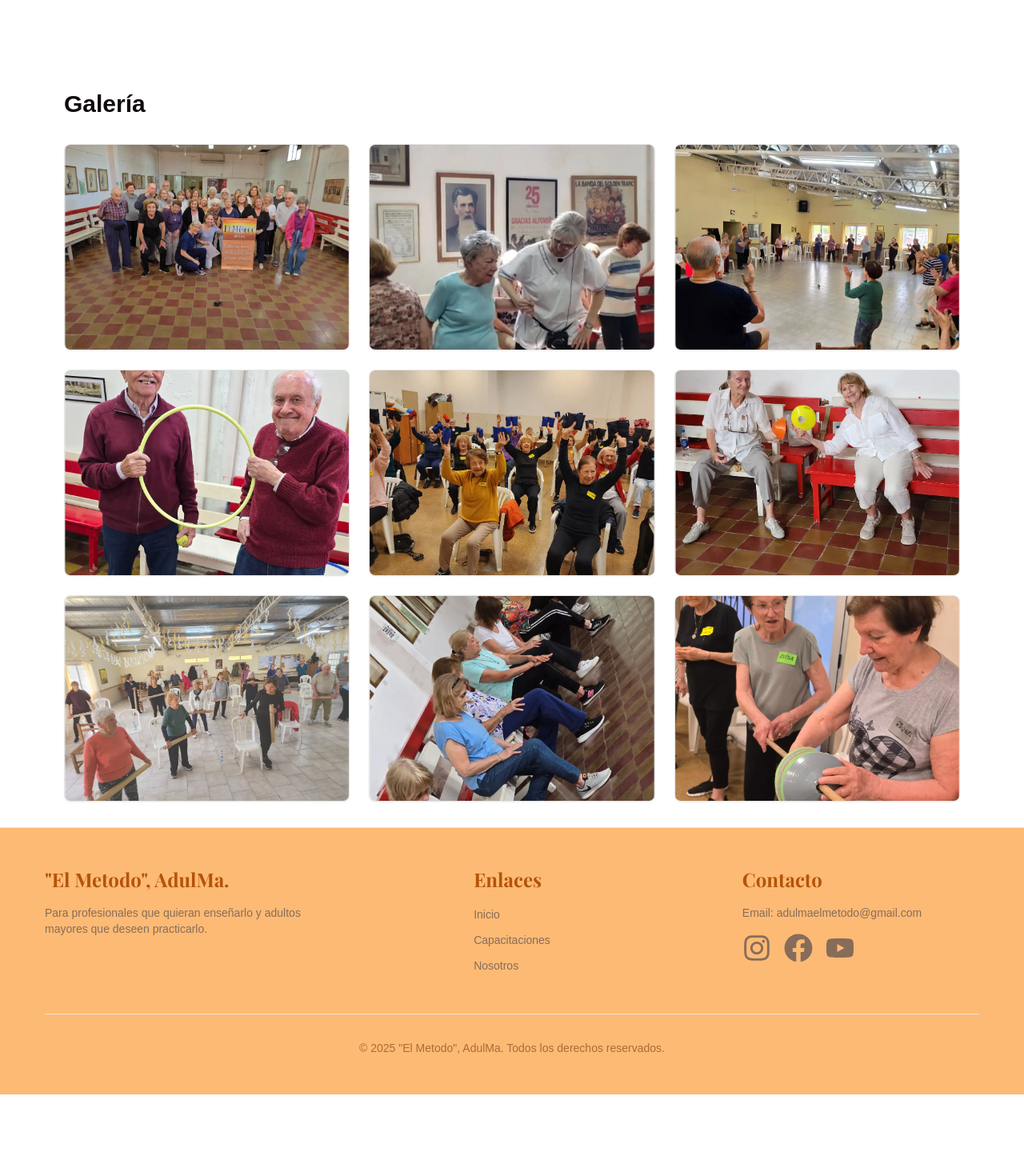
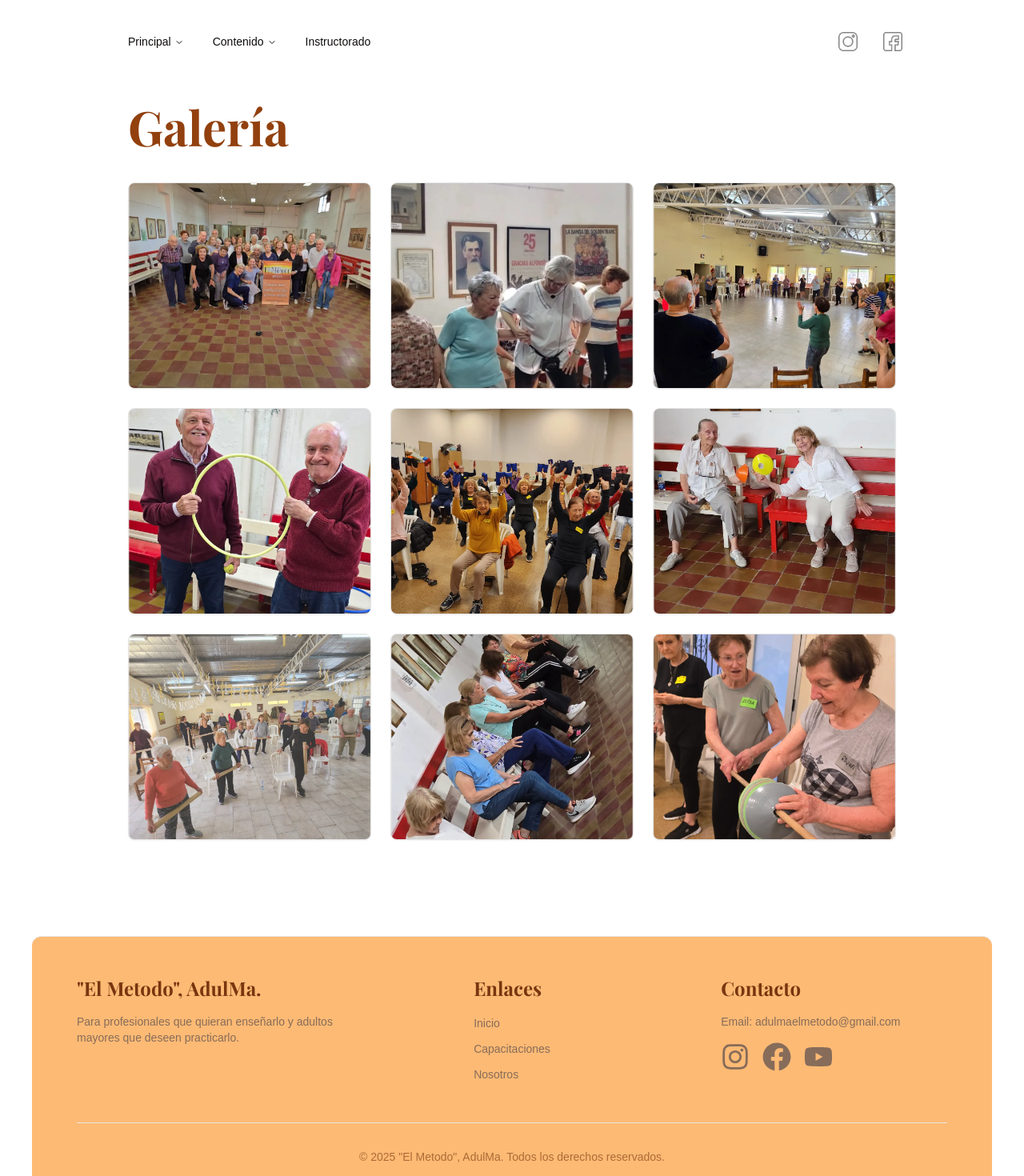
Before and after one commit to GRAMAPHENIA/sitio-oficial-el-metodo, a Next.js app: page /galeria in a window 1280 px wide. Shown: the top 1470 px of the page at 80% size. Before the commit the page ends 1368 px from the top, so only its background shows below. Built offline with nearby package versions, Linux system fonts and the light colour scheme.

Commit message:
Corrección del footer e incorporación de la navegación en todo el sitio, incluyendo las páginas.

```diff
--- a/src/app/(routes)/galeria/page.tsx
+++ b/src/app/(routes)/galeria/page.tsx
@@ -3,7 +3,7 @@ import React from "react";
 
 const GalleryPage = () => {
   return (
-    <div>
+    <div className="px-20">
       <Gallery />
     </div>
   );
--- a/src/app/layout.tsx
+++ b/src/app/layout.tsx
@@ -2,6 +2,7 @@ import type { Metadata } from "next";
 import { Geist, Geist_Mono } from "next/font/google";
 import "./globals.css";
 import Footer from "@/components/custom/footer/Footer";
+import { Menu } from "@/components/custom/menu/menu";
 
 const geistSans = Geist({
   variable: "--font-geist-sans",
@@ -29,6 +30,7 @@ export default function RootLayout({
       <body
         className={`${geistSans.variable} ${geistMono.variable} container mx-auto antialiased`}
       >
+        <Menu />
         {children}
         <Footer />
       </body>
--- a/src/app/page.tsx
+++ b/src/app/page.tsx
@@ -1,7 +1,6 @@
 import { AdSliderSection } from "@/components/custom/ad-slider-section/AdSliderSection";
 import { CardMision } from "@/components/custom/card-mision/CardMision";
 import { CourseLocationsSection } from "@/components/custom/course-locations-section/CourseLocationsSection";
-import { Menu } from "@/components/custom/menu/menu";
 import ResponsiveForm from "@/components/custom/responsive-form/ResponsiveForm";
 import Sidebar from "@/components/custom/sidebar-mobile/SidebarMobile";
 import VideoHero from "@/components/custom/video-hero/VideoHero";
@@ -10,13 +9,12 @@ export default function Home() {
   return (
     <div className="grid items-center justify-items-center font-[family-name:var(--font-geist-sans)]">
       <main className="flex flex-col items-center sm:items-start">
-        <Menu />
-        <Sidebar/>
+        <Sidebar />
         <VideoHero />
         <CardMision />
         <CourseLocationsSection />
         <AdSliderSection />
-        <ResponsiveForm/>
+        <ResponsiveForm />
       </main>
     </div>
   );
--- a/src/components/custom/footer/Footer.tsx
+++ b/src/components/custom/footer/Footer.tsx
@@ -44,7 +44,7 @@ const FooterColumn = ({
   return (
     <div className="flex flex-col mx-auto text-center sm:text-left">
       <h3
-        className={`${playfair.className} font-semibold text-amber-700 text-2xl`}
+        className={`${playfair.className} font-semibold text-amber-900 text-2xl`}
       >
         {title}
       </h3>
@@ -77,7 +77,7 @@ interface FooterProps {
 const Footer = ({ className = "" }: FooterProps) => {
   return (
     <footer
-      className={`bg-orange-300 text-foreground py-12 border-t border-border px-10 ${className}`}
+      className={`bg-orange-300 m-10 rounded-xl text-foreground py-12 border-t border-border px-10 ${className}`}
       aria-labelledby="footer-heading"
     >
       <div className="container mx-auto px-4">
@@ -87,7 +87,7 @@ const Footer = ({ className = "" }: FooterProps) => {
         <div className="grid grid-cols-1 sm:grid-cols-2 lg:grid-cols-3 gap-8">
           {/* Columna 1: Logo y Descripción */}
           <div className="text-center sm:text-left">
-            <h2 className={`${playfair.className} font-semibold text-amber-700 text-2xl`}>
+            <h2 className={`${playfair.className} font-semibold text-amber-900 text-2xl`}>
             &quot;El Metodo&quot;, AdulMa.
             </h2>
             <p className="mt-4 text-sm text-muted-foreground max-w-md">
@@ -107,7 +107,7 @@ const Footer = ({ className = "" }: FooterProps) => {
 
           {/* Columna de Contacto */}
           <div className="flex flex-col mx-auto text-center sm:text-left">
-            <h3 className={`${playfair.className} font-semibold text-amber-700 text-2xl`}>
+            <h3 className={`${playfair.className} font-semibold text-amber-900 text-2xl`}>
               Contacto
             </h3>
             <address className="mt-4 not-italic text-sm text-muted-foreground">
--- a/src/components/custom/gallery/Gallery.tsx
+++ b/src/components/custom/gallery/Gallery.tsx
@@ -9,6 +9,13 @@ import { GaleriaItem } from "@/types/galleryTypes";
 import { galleryData } from "@/data/galleryData";
 import Image from "next/image";
 import { Card, CardContent } from "@/components/ui/card";
+import { Playfair_Display } from "next/font/google";
+
+const playfair = Playfair_Display({
+  weight: ["400", "700"],
+  subsets: ["latin"],
+  display: "swap",
+});
 
 export default function GaleriaPage() {
   const [isLoading, setIsLoading] = useState(true);
@@ -26,9 +33,10 @@ export default function GaleriaPage() {
   }, []);
 
   return (
-    <div className="container mx-auto px-4 py-8 lg:px-20">
+    <div className="container mx-auto px-4 pb-20 lg:px-20">
       {/* Encabezado de la página */}
-      <h1 className="text-3xl font-bold mb-8 mt-20">Galería</h1>
+      <h1 className={`${playfair.className} text-6xl font-bold my-10
+        text-amber-800`}>Galería</h1>
 
       {/* Contenido de la galería */}
       <div className="grid grid-cols-1 md:grid-cols-2 lg:grid-cols-3 gap-6">
--- a/src/components/custom/menu/menu.tsx
+++ b/src/components/custom/menu/menu.tsx
@@ -19,7 +19,7 @@ import { SocialLinks } from "@/components/custom/social-link/SocialLinks";
 
 export function Menu() {
   return (
-    <div className="hidden md:flex justify-between items-center w-full mt-4">
+    <div className="hidden md:flex justify-between items-center mt-4 ml-36">
       {/* Menú principal */}
       <NavigationMenu className=" flex items-center z-50 my-4">
         <NavigationMenuList>
--- a/src/components/custom/social-link/SocialLinks.tsx
+++ b/src/components/custom/social-link/SocialLinks.tsx
@@ -7,7 +7,7 @@ import { socials } from "@/data/socials";
 
 export function SocialLinks() {
   return (
-    <div className="flex gap-4">
+    <div className="flex gap-4 mr-36">
       {socials.map((social) => (
         <Link
           key={social.label}
```
